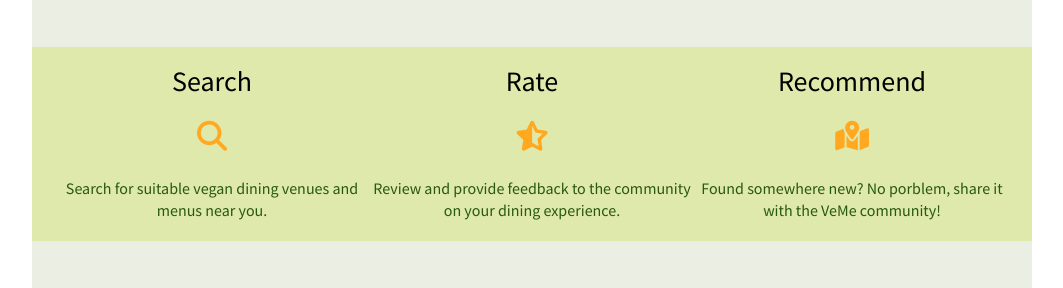
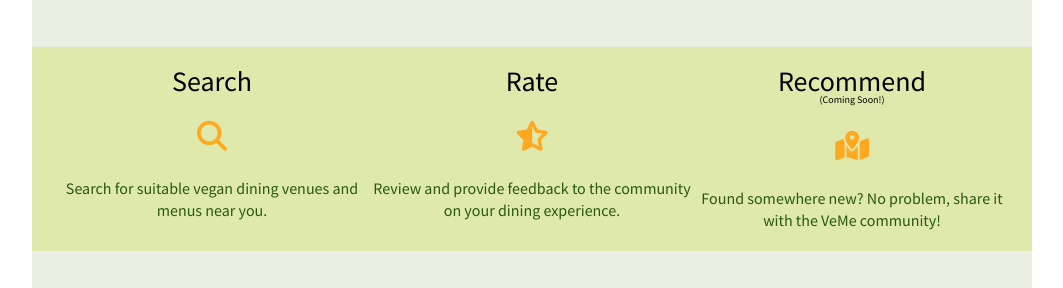
Before and after one commit to NWKendall/bw_1, a plain HTML site: page index.html in a window 1280 px wide. Shown: the part 634-922 px from the top of the page, without its empty margins (108-1171 px from the left). Drawn offline with Linux system fonts and the light colour scheme.

Commit message:
reviewed by team

```diff
--- a/index.html
+++ b/index.html
@@ -60,9 +60,9 @@
           <p>Review and provide feedback to the community on your dining experience.</p>
         </div>
         <div class="feat">
-          <h3>Recommend</h3>
+          <h3>Recommend</h3><h4>(Coming Soon!)</h4>
           <i class="fas fa-map-marked-alt"></i>
-          <p>Found somewhere new? No porblem, share it with the VeMe community!</p>
+          <p>Found somewhere new? No problem, share it with the VeMe community!</p>
         </div>
       </div>  <!-- closes middle-->
     </section>
```
Also changed, not shown: team.html (+1 -1 lines), Profile_pic/MG.png (added).
